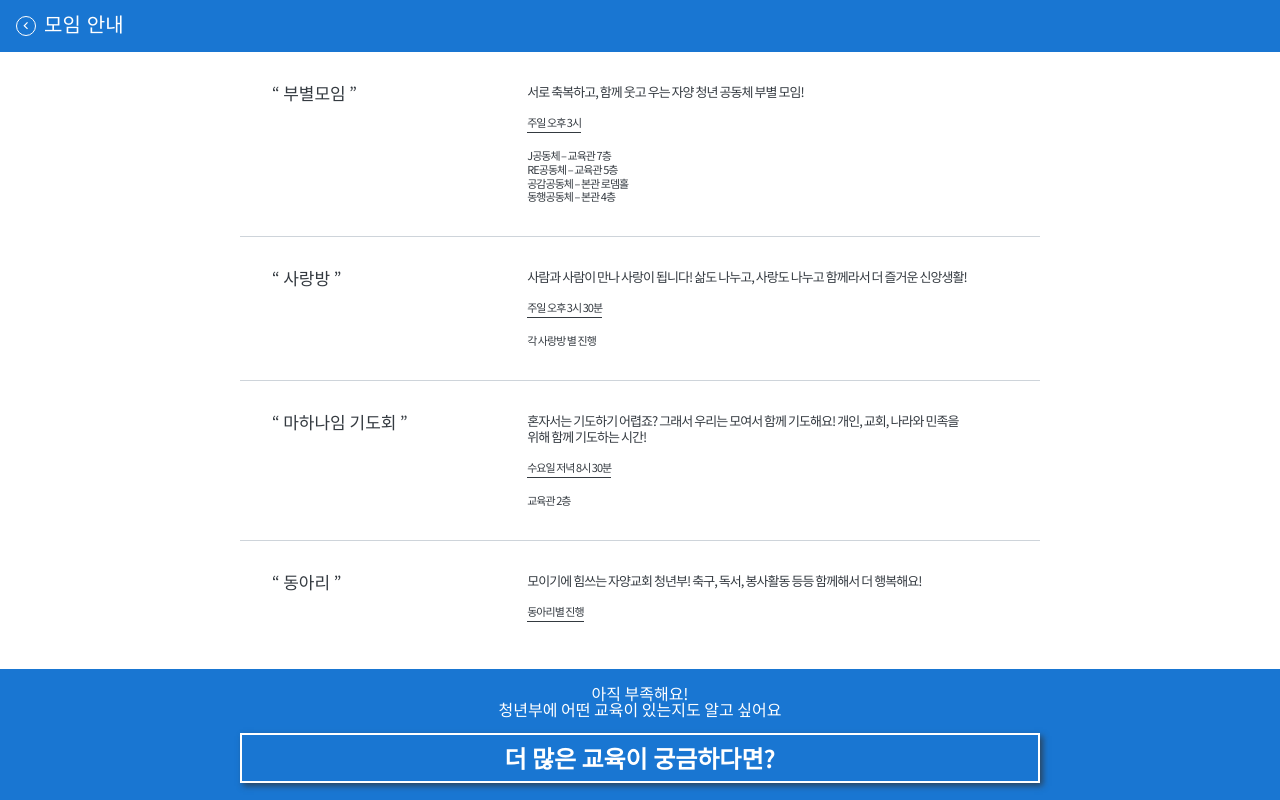
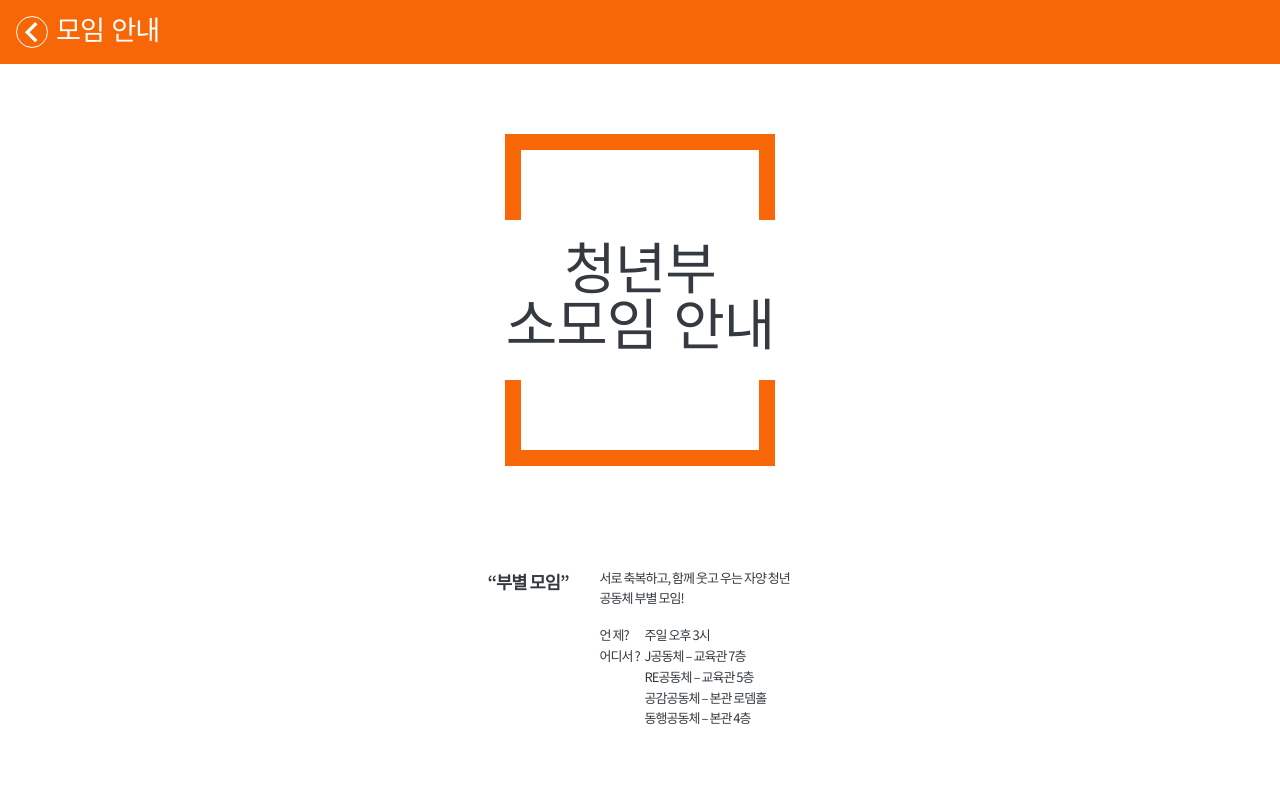
Before and after one commit to DublinCity/jayang-front, a React (Create React App) app: page /gathering in a window 1280 px wide. Shown: the top 800 px of the page. Built offline with nearby package versions, Linux system fonts and the light colour scheme; a web font is replaced by a local one.

Commit message:
#3 #8 페이지 리모델링

```diff
--- a/src/Community/index.tsx
+++ b/src/Community/index.tsx
@@ -1,7 +1,7 @@
 import React from "react";
 import styled from "styled-components";
 import { StyledDiv } from "../customComponent";
-import { useHistory } from "react-router-dom";
+import { useHistory, Link } from "react-router-dom";
 import { Cell, CellDesc } from "../Common/Cell";
 
 const textArr = [
@@ -114,6 +114,47 @@ const PageTitle = styled(StyledDiv)`
   padding: 10% 0;
 `;
 
+const ContentSectionTitle = styled(StyledDiv)`
+  margin: 1rem auto;
+  padding: 0.7rem;
+  white-space: nowrap;
+  border: 2px solid white;
+
+  color: white;
+  align-self: center;
+  box-shadow: 3px 3px 6px rgba(50, 50, 50, 0.7);
+
+  max-width: 800px;
+
+  @media (max-width: 768px) {
+    margin: 1.5rem;
+  }
+`;
+
+const StyledLink = styled(Link)`
+  font-size: 17px;
+  text-decoration: none;
+  padding: 0.5rem;
+  border: 3px solid white;
+  box-shadow: 0px 3px 3px 0px rgba(0, 0, 0, 0.5);
+  margin: 1rem;
+  color: white;
+  :visited {
+    color: white;
+  }
+`;
+const ContentWrap = styled(StyledDiv)`
+  display: flex;
+  justify-content: center;
+  font-size: 1.4rem;
+  width: 100%;
+  background-color: ${(props) => props.theme.COLOR.YELLOW};
+  @media (min-width: 768px) {
+    padding: 0;
+    font-size: 2rem;
+  }
+`;
+
 function Community() {
   const history = useHistory();
   return (
@@ -160,6 +201,11 @@ function Community() {
             <CellDesc>{ageDesc}</CellDesc>
           </Cell>
         ))}
+        <ContentWrap>
+          <StyledLink to="people">
+            청년부를 섬기는 사람들이 궁금하다면?
+          </StyledLink>
+        </ContentWrap>
       </CommunityWrapper>
     </>
   );
--- a/src/Gathering/index.tsx
+++ b/src/Gathering/index.tsx
@@ -1,15 +1,17 @@
 import React from "react";
 import styled from "styled-components";
 import { StyledDiv } from "../customComponent";
-import { Link, useHistory } from "react-router-dom";
+import { useHistory } from "react-router-dom";
+import { COLOR } from "../GlobalStyle";
+import { CellColumn } from "../Common/Cell";
 
-const textArr = [
+const gatheringInfo = [
   {
-    title: "부별모임",
+    title: "부별 모임",
     desc: "서로 축복하고, 함께 웃고 우는 자양 청년 공동체 부별 모임!",
-    time: `주일 오후 3시
+    when: `주일 오후 3시
     `,
-    placeInfo: [
+    howLong: [
       "J공동체 – 교육관 7층",
       "RE공동체 – 교육관 5층",
       "공감공동체 – 본관 로뎀홀",
@@ -20,36 +22,35 @@ const textArr = [
     title: "사랑방",
     desc:
       "사람과 사람이 만나 사랑이 됩니다! 삶도 나누고, 사랑도 나누고 함께라서 더 즐거운 신앙생활!",
-    time: "주일 오후 3시 30분",
-    placeInfo: ["각 사랑방 별 진행"],
+    when: "주일 오후 3시 30분",
+    howLong: ["각 사랑방 별 진행"],
   },
   {
-    title: "마하나임 기도회",
+    title: "마하나임",
+    title2: "기도회",
     desc:
       "혼자서는 기도하기 어렵죠? 그래서 우리는 모여서 함께 기도해요! 개인, 교회, 나라와 민족을 위해 함께 기도하는 시간!",
-    time: "수요일 저녁 8시 30분",
-    placeInfo: ["교육관 2층"],
+    when: "수요일 저녁 8시 30분",
+    howLong: ["교육관 2층"],
   },
   {
     title: "동아리",
     desc:
       "모이기에 힘쓰는 자양교회 청년부! 축구, 독서, 봉사활동 등등 함께해서 더 행복해요!",
-    time: "동아리별 진행",
-    placeInfo: [""],
+    when: "동아리별 진행",
   },
 ];
 
-const CommunityWrapper = styled(StyledDiv)`
-  font-family: ${(props) => props.theme.FONT.NOTO};
-  font-weight: 400;
+const GatheringWrapper = styled(StyledDiv)`
+  font-family: ${(props) => props.theme.FONT.DO_HYEON};
   display: flex;
   flex-direction: column;
+  letter-spacing: -0.06rem;
 `;
 
-const Header = styled(StyledDiv)`
-  font-family: ${(props) => props.theme.FONT.DO_HYEON};
+const Header = styled(StyledDiv)<{ backColor: keyof typeof COLOR }>`
   line-height: 2rem;
-  background-color: ${(props) => props.theme.COLOR.BLUE};
+  background-color: ${(props) => props.theme.COLOR[props.backColor]};
   color: white;
   padding: 0.5rem 0;
   display: flex;
@@ -59,44 +60,32 @@ const Header = styled(StyledDiv)`
 `;
 
 const BackBtn = styled.svg.attrs({
-  viewBox: "0 0 350 350",
+  viewBox: "0 0 306 306",
 })`
   width: 100%;
+  margin-left: -1px;
 `;
 
-const Cell = styled(StyledDiv)`
+const CellTitleWrap = styled(StyledDiv)`
+  align-items: flex-end;
   margin: 0;
-  padding: 2rem;
-  border-bottom: 1px solid #ced4da;
-  display: flex;
-  margin: auto;
-  @media (min-width: 800px) {
-    width: 800px;
-  }
-`;
-const CellTitleWrap = styled(StyledDiv)`
-  flex: 1;
-  flex-basis: 10%;
-  display: flex;
+  width: 95px;
 `;
 const CellTitleText = styled(StyledDiv)`
-  font-weight: 500;
+  font-size: 1.1rem;
+  text-align: center;
+  white-space: nowrap;
   word-break: keep-all;
   color: #343a40;
-`;
-
-const CellDescWrap = styled(StyledDiv)`
-  line-height: 1.25;
-  letter-spacing: -0.06rem;
-  flex: 3;
-  display: flex;
-  flex-direction: column;
-  justify-content: space-between;
-  padding: 0 2rem;
+  font-weight: bold;
 `;
 const CellDesc = styled(StyledDiv)`
-  flex: 5;
+  display: inline-block;
+  margin: 0;
+  margin-left: 1.5rem;
+  width: 200px;
   word-break: keep-all;
+  font-size: 13px;
 `;
 
 const BackWrapper = styled(StyledDiv)`
@@ -105,7 +94,7 @@ const BackWrapper = styled(StyledDiv)`
   align-items: center;
   padding: 0.3rem;
   margin: 0.5rem 0.5rem 0.5rem 1rem;
-  flex-basis: 20px;
+  flex-basis: 10%;
   max-width: 2rem;
   border-radius: 100%;
 `;
@@ -118,52 +107,75 @@ const HeaderTitle = styled(StyledDiv)`
   word-break: keep-all;
 `;
 
-const TimeInfo = styled(StyledDiv)`
-  margin: 1rem 0;
-  padding-bottom: 2px;
-  border-bottom: 1px solid #343a40;
-  align-self: flex-start;
-`;
-
-const PlaceInfo = styled(StyledDiv)``;
-
-const ContentWrap = styled(StyledDiv)`
-  padding: 1rem 0;
-  background-color: ${(props) => props.theme.COLOR.BLUE};
-  margin-top: -2px;
-`;
-
-const ContentSectionTitle = styled(StyledDiv)`
-  margin: 1rem auto;
-  padding: 0.7rem;
+const PageTitleWrapper = styled(StyledDiv)<{ borderColor: keyof typeof COLOR }>`
+  margin: 70px auto;
+  width: 270px;
+  border: 1rem solid ${(props) => props.theme.COLOR[props.borderColor]};
+  display: flex;
+  justify-content: center;
+  flex-direction: column;
+  align-items: center;
   white-space: nowrap;
-  border: 2px solid white;
-
-  color: white;
-  align-self: center;
-  box-shadow: 3px 3px 6px rgba(50, 50, 50, 0.7);
-
-  max-width: 800px;
-
-  @media (max-width: 768px) {
-    margin: 1.5rem;
+  ::before {
+    content: "";
+    display: block;
+    padding-bottom: 70px;
+  }
+  ::after {
+    content: "";
+    display: block;
+    padding-bottom: 70px;
   }
 `;
 
-const StyledLink = styled(Link)`
-  text-decoration: none;
-  color: white;
-  :visited {
-    color: white;
-  }
+const PageTitle = styled(StyledDiv)`
+  background-color: white;
+  padding: 10% 10%;
+  text-align: center;
 `;
 
-function Community() {
+const EduInfo = styled(StyledDiv)`
+  display: flex;
+`;
+
+const EduTitle = styled(StyledDiv)`
+  width: 45px;
+`;
+
+const EduDesc = styled(StyledDiv)`
+  flex: 5;
+`;
+
+const Desc = styled(StyledDiv)`
+  margin-bottom: 1rem;
+`;
+const EduItem = ({
+  title,
+  content,
+}: {
+  title?: string;
+  content?: string | string[];
+}) => (
+  <EduInfo>
+    {content && (
+      <>
+        <EduTitle>{title}</EduTitle>{" "}
+        <EduDesc>
+          {Array.isArray(content)
+            ? content.map((item) => <div>{item}</div>)
+            : content}
+        </EduDesc>
+      </>
+    )}
+  </EduInfo>
+);
+
+function Gathering() {
   const history = useHistory();
   return (
     <>
-      <CommunityWrapper>
-        <Header>
+      <GatheringWrapper>
+        <Header backColor="ORANGE">
           <BackWrapper onClick={() => history.goBack()}>
             <BackBtn>
               <g>
@@ -176,42 +188,29 @@ function Community() {
               </g>
             </BackBtn>
           </BackWrapper>
-          <HeaderTitle fontSize="20px">모임 안내</HeaderTitle>
+          <HeaderTitle fontSize="1.7rem">모임 안내</HeaderTitle>
         </Header>
-        {textArr.map(({ title, desc, time, placeInfo }) => (
-          <Cell key={title}>
+        <PageTitleWrapper borderColor="ORANGE">
+          <PageTitle fontSize="3.5rem">
+            청년부 <br /> 소모임 안내
+          </PageTitle>
+        </PageTitleWrapper>
+        {gatheringInfo.map(({ title, title2, desc, when, howLong }) => (
+          <CellColumn key={title}>
             <CellTitleWrap>
-              &ldquo;&nbsp;
-              <CellTitleText fontSize="17px" textAlign="center">
-                {title}
-              </CellTitleText>
-              &nbsp;&rdquo;
+              <CellTitleText>&ldquo;{title}&rdquo;</CellTitleText>
+              {title2 && <CellTitleText>{title2}</CellTitleText>}
             </CellTitleWrap>
-            <CellDescWrap>
-              <CellDesc fontSize="13px">{desc}</CellDesc>
-              <TimeInfo fontSize="11px">{time}</TimeInfo>
-              {placeInfo.map((info) => (
-                <PlaceInfo fontSize="11px" key={info}>
-                  {info}
-                </PlaceInfo>
-              ))}
-            </CellDescWrap>
-          </Cell>
+            <CellDesc>
+              <Desc>{desc}</Desc>
+              <EduItem title="언  제?" content={when} />
+              <EduItem title="어디서 ?" content={howLong} />
+            </CellDesc>
+          </CellColumn>
         ))}
-        <ContentWrap fontSize="1rem" textAlign="center" color="white">
-          아직 부족해요! <br />
-          청년부에 어떤 교육이 있는지도 알고 싶어요
-          <ContentSectionTitle
-            fontSize="1.5rem"
-            textAlign="center"
-            fontWeight="bold"
-          >
-            <StyledLink to="education">더 많은 교육이 궁금하다면?</StyledLink>
-          </ContentSectionTitle>
-        </ContentWrap>
-      </CommunityWrapper>
+      </GatheringWrapper>
     </>
   );
 }
 
-export default Community;
+export default Gathering;
--- a/src/GlobalStyle.tsx
+++ b/src/GlobalStyle.tsx
@@ -19,6 +19,7 @@ export const COLOR = {
   GREEN: "#2f9e44",
   GRAPE: "#9c36b5",
   VIOLET: "#7048e8",
+  ORANGE: "#f76707",
   GRAY_BORDER: "#e9ecef",
   GRAY_7: "#495057",
 } as const;
--- a/src/Main/Community.tsx
+++ b/src/Main/Community.tsx
@@ -23,7 +23,7 @@ const detailLinkInfo = [
   {
     desc: ["청년 공동체", "모임을", "소개합니다"],
     img: detailImg3,
-    url: "",
+    url: "gathering",
   },
   {
     desc: ["청년 공동체", "교육을", "소개합니다"],
```
